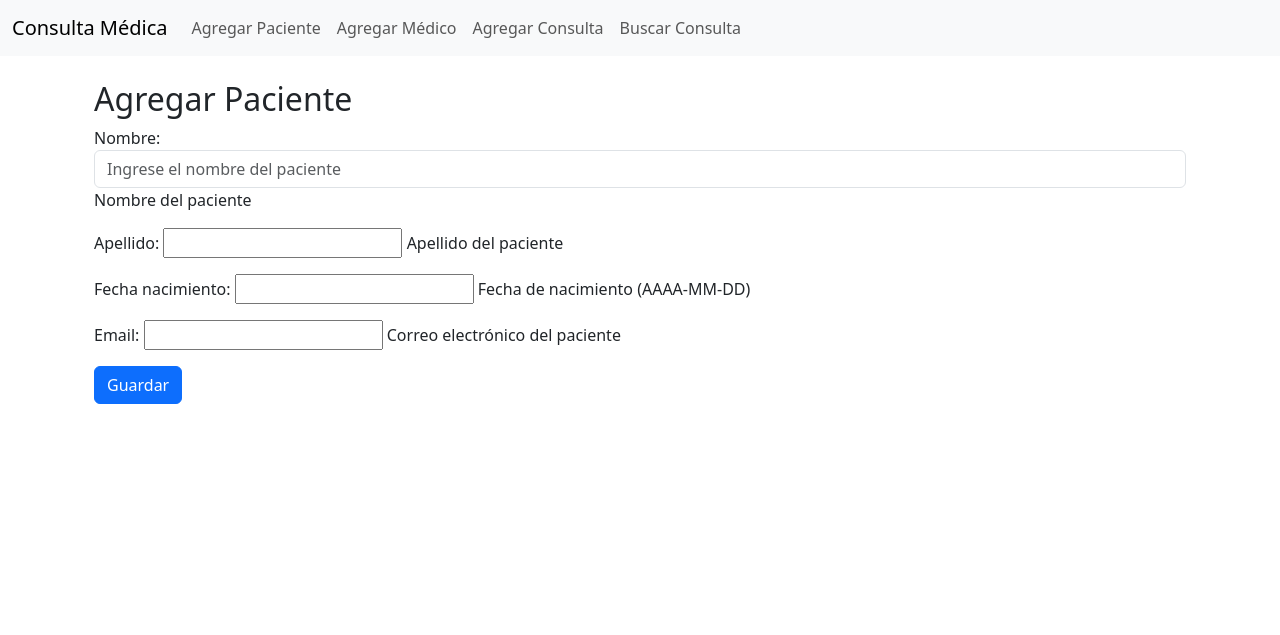
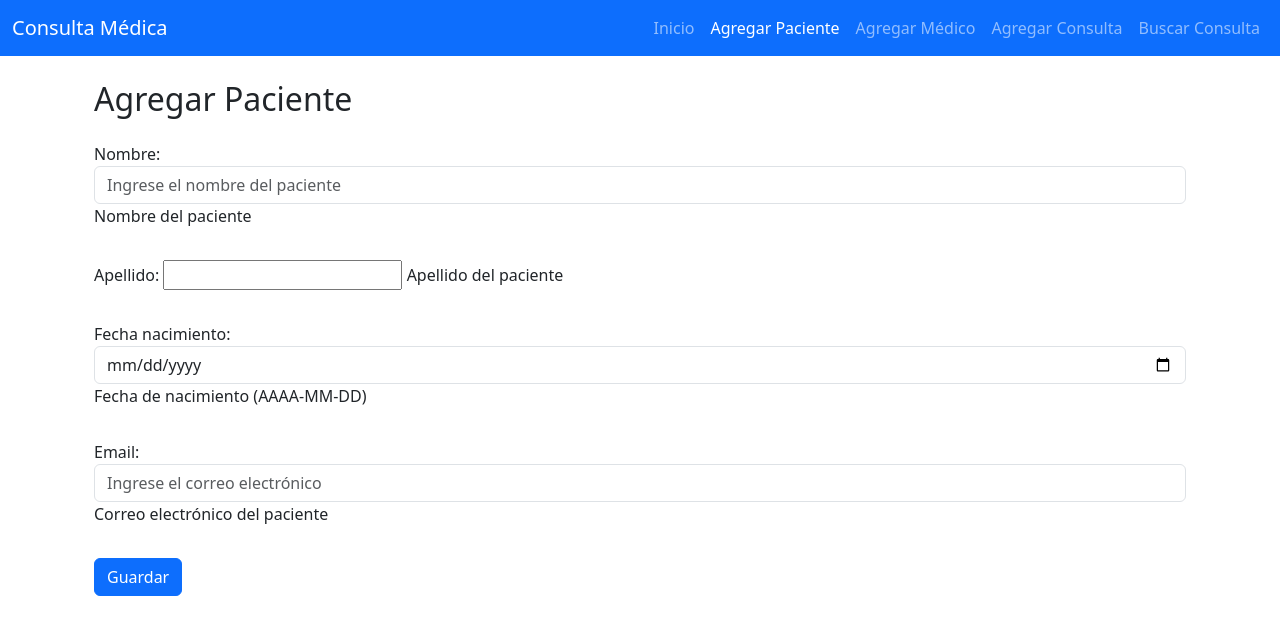
Before and after one commit to Yenniemorales/TrabajoFinal-Morales, a Django app: page /paciente/ in a window 1280 px wide. Shown: the top 635 px of the page. Run offline with Django 5.2, Linux system fonts and the light colour scheme.

Commit message:
Mejoras en los formularios y plantillas: etiquetas duplicadas y diseño limpio

```diff
--- a/AppConsulta/forms.py
+++ b/AppConsulta/forms.py
@@ -7,22 +7,26 @@ class PacienteForm(forms.ModelForm):
         model = Paciente  # Asociamos este formulario al modelo Paciente
         fields = '__all__'  # Incluir todos los campos del modelo
 
-        # Perzonalizo los widgets para añadir estilos de Bootstrap
+        # Personalizo los widgets para añadir estilos de Bootstrap
         widgets = {
             'nombre': forms.TextInput(attrs={'class': 'form-control', 'placeholder': 'Ingrese el nombre del paciente'}),
             'edad': forms.NumberInput(attrs={'class': 'form-control', 'placeholder': 'Ingrese la edad'}),
+            'fecha_nacimiento': forms.DateInput(attrs={'class': 'form-control', 'type': 'date'}),
+            'email': forms.EmailInput(attrs={'class': 'form-control', 'placeholder': 'Ingrese el correo electrónico'}),
         }
 
-# Creo formulario de Medico
+# Creo formulario de Médico
 class MedicoForm(forms.ModelForm):
     class Meta:
-        model = Medico  # Asociamos este formulario al modelo Medico
+        model = Medico  # Asociamos este formulario al modelo Médico
         fields = '__all__'  # Incluir todos los campos del modelo
 
-        # Perzonalizo los widgets para añadir estilos de Bootstrap
+        # Personalizo los widgets para añadir estilos de Bootstrap
         widgets = {
             'nombre': forms.TextInput(attrs={'class': 'form-control', 'placeholder': 'Ingrese el nombre del médico'}),
+            'apellido': forms.TextInput(attrs={'class': 'form-control', 'placeholder': 'Ingrese el apellido del médico'}),
             'especialidad': forms.TextInput(attrs={'class': 'form-control', 'placeholder': 'Ingrese la especialidad'}),
+            'email': forms.EmailInput(attrs={'class': 'form-control', 'placeholder': 'Ingrese el correo electrónico'}),
         }
 
 # Creo formulario de Consulta
@@ -31,8 +35,10 @@ class ConsultaForm(forms.ModelForm):
         model = Consulta  # Asociamos este formulario al modelo Consulta
         fields = '__all__'  # Incluir todos los campos del modelo
 
-        # Perzonalizo los widgets para añadir estilos de Bootstrap
+        # Personalizo los widgets para añadir estilos de Bootstrap
         widgets = {
+            'paciente': forms.Select(attrs={'class': 'form-select'}),
+            'medico': forms.Select(attrs={'class': 'form-select'}),
             'fecha': forms.DateInput(attrs={'class': 'form-control', 'type': 'date'}),
-            'motivo': forms.TextInput(attrs={'class': 'form-control', 'placeholder': 'Ingrese el motivo de la consulta'}),
+            'motivo': forms.Textarea(attrs={'class': 'form-control', 'placeholder': 'Ingrese el motivo de la consulta'}),
         }
--- a/AppConsulta/templates/AppConsulta/agregar_paciente.html
+++ b/AppConsulta/templates/AppConsulta/agregar_paciente.html
@@ -1,13 +1,14 @@
-
 {% extends 'AppConsulta/base.html' %}
 
 {% block content %}
 <div class="container mt-4">
-    <h2>Agregar Paciente</h2>
-    <form method="post">
+    <h2 class="mb-4">Agregar Paciente</h2>
+    <form method="post" class="row g-3 needs-validation" novalidate>
         {% csrf_token %}
         {{ form.as_p }}
-        <button type="submit" class="btn btn-primary">Guardar</button>
+        <div class="col-12">
+            <button type="submit" class="btn btn-primary">Guardar</button>
+        </div>
     </form>
 </div>
 {% endblock %}
--- a/AppConsulta/templates/AppConsulta/base.html
+++ b/AppConsulta/templates/AppConsulta/base.html
@@ -4,22 +4,41 @@
     <meta charset="UTF-8">
     <meta name="viewport" content="width=device-width, initial-scale=1.0">
     <title>{% block title %}Consulta Médica{% endblock %}</title>
+    <!-- Enlace a Bootstrap -->
     <link href="https://cdn.jsdelivr.net/npm/bootstrap@5.3.0-alpha3/dist/css/bootstrap.min.css" rel="stylesheet">
+    <script src="https://cdn.jsdelivr.net/npm/bootstrap@5.3.0-alpha3/dist/js/bootstrap.bundle.min.js"></script>
 </head>
 <body>
-    <nav class="navbar navbar-expand-lg navbar-light bg-light">
+    <!-- Menú principal con Bootstrap -->
+    <nav class="navbar navbar-expand-lg navbar-dark bg-primary">
         <div class="container-fluid">
             <a class="navbar-brand" href="{% url 'home' %}">Consulta Médica</a>
+            <button class="navbar-toggler" type="button" data-bs-toggle="collapse" data-bs-target="#navbarNav" aria-controls="navbarNav" aria-expanded="false" aria-label="Toggle navigation">
+                <span class="navbar-toggler-icon"></span>
+            </button>
             <div class="collapse navbar-collapse" id="navbarNav">
-                <ul class="navbar-nav">
-                    <li class="nav-item"><a class="nav-link" href="{% url 'agregar_paciente' %}">Agregar Paciente</a></li>
-                    <li class="nav-item"><a class="nav-link" href="{% url 'agregar_medico' %}">Agregar Médico</a></li>
-                    <li class="nav-item"><a class="nav-link" href="{% url 'agregar_consulta' %}">Agregar Consulta</a></li>
-                    <li class="nav-item"><a class="nav-link" href="{% url 'buscar_consulta' %}">Buscar Consulta</a></li>
+                <ul class="navbar-nav ms-auto">
+                    <li class="nav-item">
+                        <a class="nav-link {% if request.resolver_match.url_name == 'home' %}active{% endif %}" href="{% url 'home' %}">Inicio</a>
+                    </li>
+                    <li class="nav-item">
+                        <a class="nav-link {% if request.resolver_match.url_name == 'agregar_paciente' %}active{% endif %}" href="{% url 'agregar_paciente' %}">Agregar Paciente</a>
+                    </li>
+                    <li class="nav-item">
+                        <a class="nav-link {% if request.resolver_match.url_name == 'agregar_medico' %}active{% endif %}" href="{% url 'agregar_medico' %}">Agregar Médico</a>
+                    </li>
+                    <li class="nav-item">
+                        <a class="nav-link {% if request.resolver_match.url_name == 'agregar_consulta' %}active{% endif %}" href="{% url 'agregar_consulta' %}">Agregar Consulta</a>
+                    </li>
+                    <li class="nav-item">
+                        <a class="nav-link {% if request.resolver_match.url_name == 'buscar_consulta' %}active{% endif %}" href="{% url 'buscar_consulta' %}">Buscar Consulta</a>
+                    </li>
                 </ul>
             </div>
         </div>
     </nav>
+
+    <!-- Contenido de cada página -->
     <div class="container mt-4">
         {% block content %}
         {% endblock %}
```
